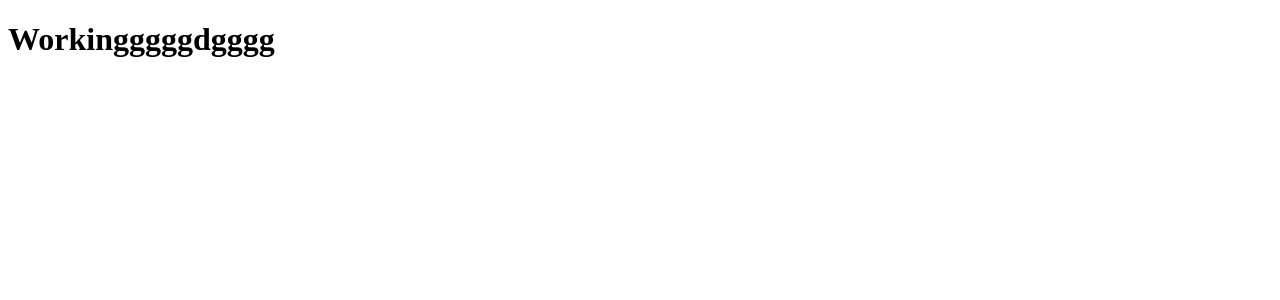
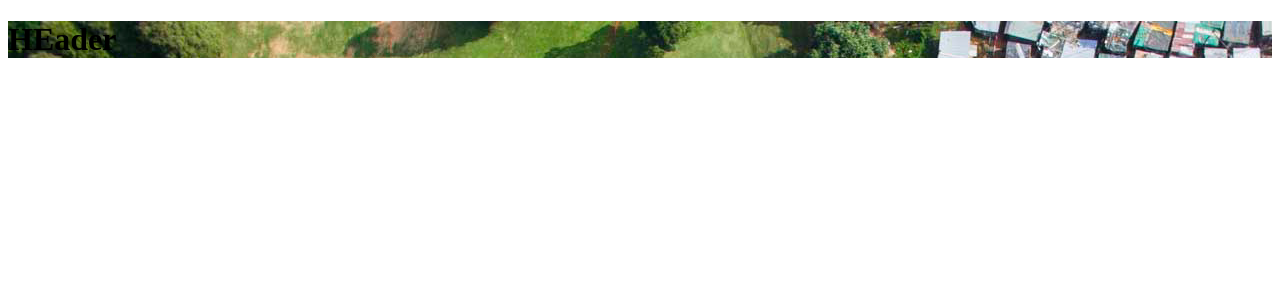
Before and after one commit to olivierpierre85/inequality-dashboard, a React app in the folder inequality_dashboard/frontend/: page / in a window 1280 px wide. Shown: the top 300 px of the page. Built offline with nearby package versions, Linux system fonts and the light colour scheme; the HTML template or start-up script is replaced by a standard one.

Commit message:
add background image

```diff
--- a/inequality_dashboard/frontend/src/components/App.js
+++ b/inequality_dashboard/frontend/src/components/App.js
@@ -1,5 +1,7 @@
 import React, { Component } from "react";
 import { render } from "react-dom";
+import Header from './Header';
+import backgroundImage from './img/inequality-golf.jpg';
 
 export default class App extends Component {
   constructor(props) {
@@ -9,7 +11,7 @@ export default class App extends Component {
   render() {
     return (
       <div>
-        <h1>Workingggggdgggg</h1>
+        <Header image={backgroundImage}/>
       </div>
     );
   }
--- /dev/null
+++ b/inequality_dashboard/frontend/src/components/Header.js
@@ -0,0 +1,26 @@
+import React from "react";
+// @material-ui/core components
+import { makeStyles } from "@material-ui/core/styles";
+
+const useStyles = makeStyles({
+    testStyle: {
+      fontStyle: "oblique",
+    }
+  });
+
+const Header = (props) => {
+    const classes = useStyles();
+    const { image } = props;
+    return (
+        <div
+        className=""
+        style={{
+          backgroundImage: "url(" + image + ")",
+        }}
+         >
+            <h1>HEader</h1>
+        </div>
+        );
+}
+
+export default Header;
```
Also changed, not shown: inequality_dashboard/frontend/src/components/img/inequality-golf.jpg (added).
